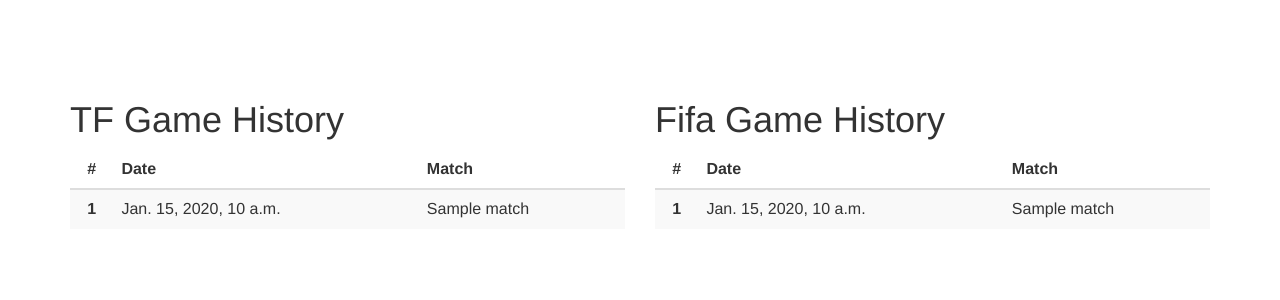
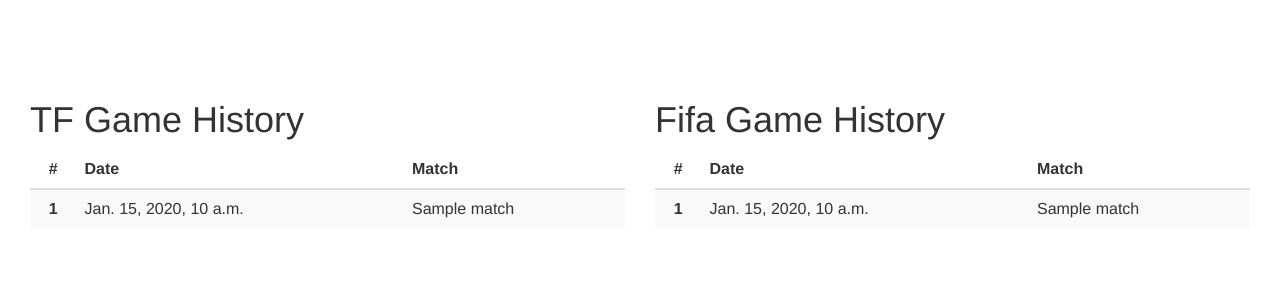
Before and after one commit to phildeutsch/occ_games, a Django app: template tf/templates/tf/games.html in a window 1280 px wide. Shown: the part 72-372 px from the top of the page. Run offline with Django 3.2, Linux system fonts and the light colour scheme; the template is opened without the code that fills it: most values are stand-ins (such as "Sample title", 1, 10 or a date in 2020); some libraries are stand-ins or nearby versions.

Commit message:
use full screen when showing games

```diff
--- a/tf/templates/tf/games.html
+++ b/tf/templates/tf/games.html
@@ -5,8 +5,8 @@
 <!-- Player league table -->
 
 <section id="table_team" class="table-section">
-  <div class="container">
-        <div class="row">
+  <div class="container-fluid" style="width:80%>
+        <div class="row"">
             <div class="col-lg-6">
                 <h1>TF Game History</h1>
             <table class="table table-striped ">
```
